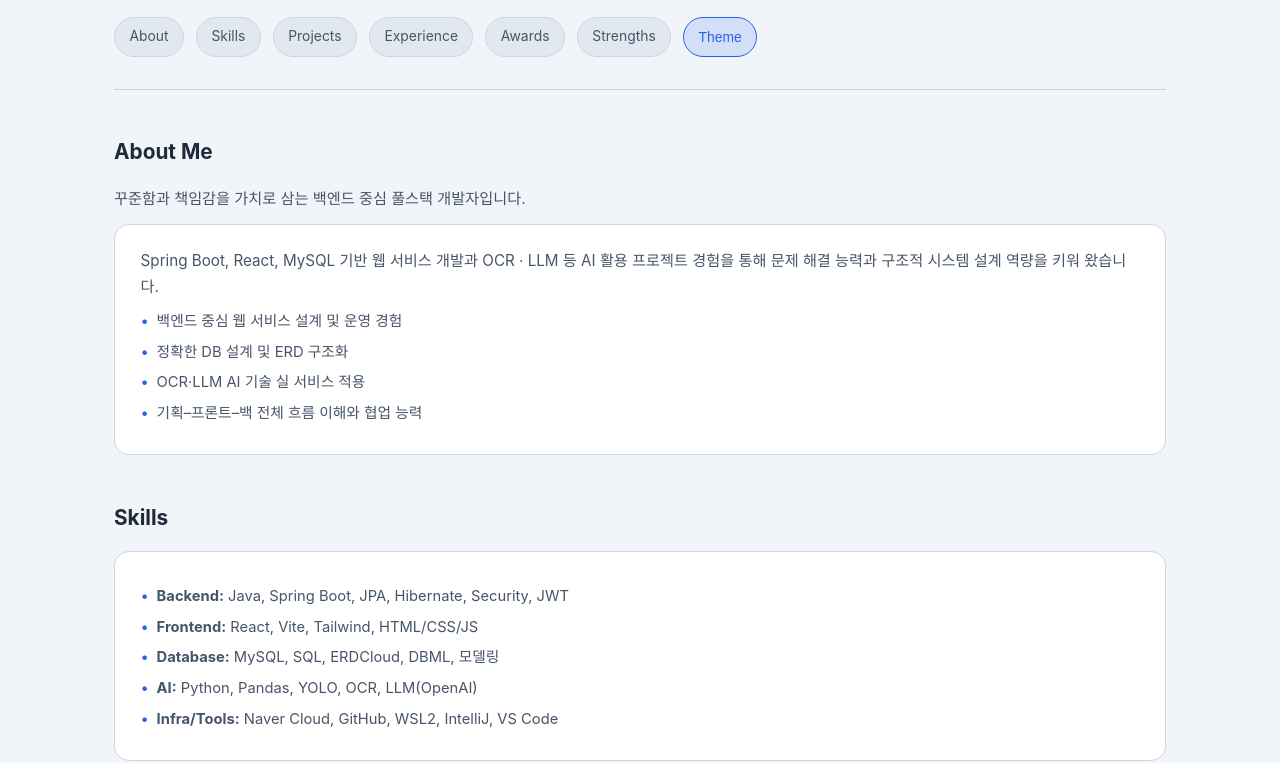
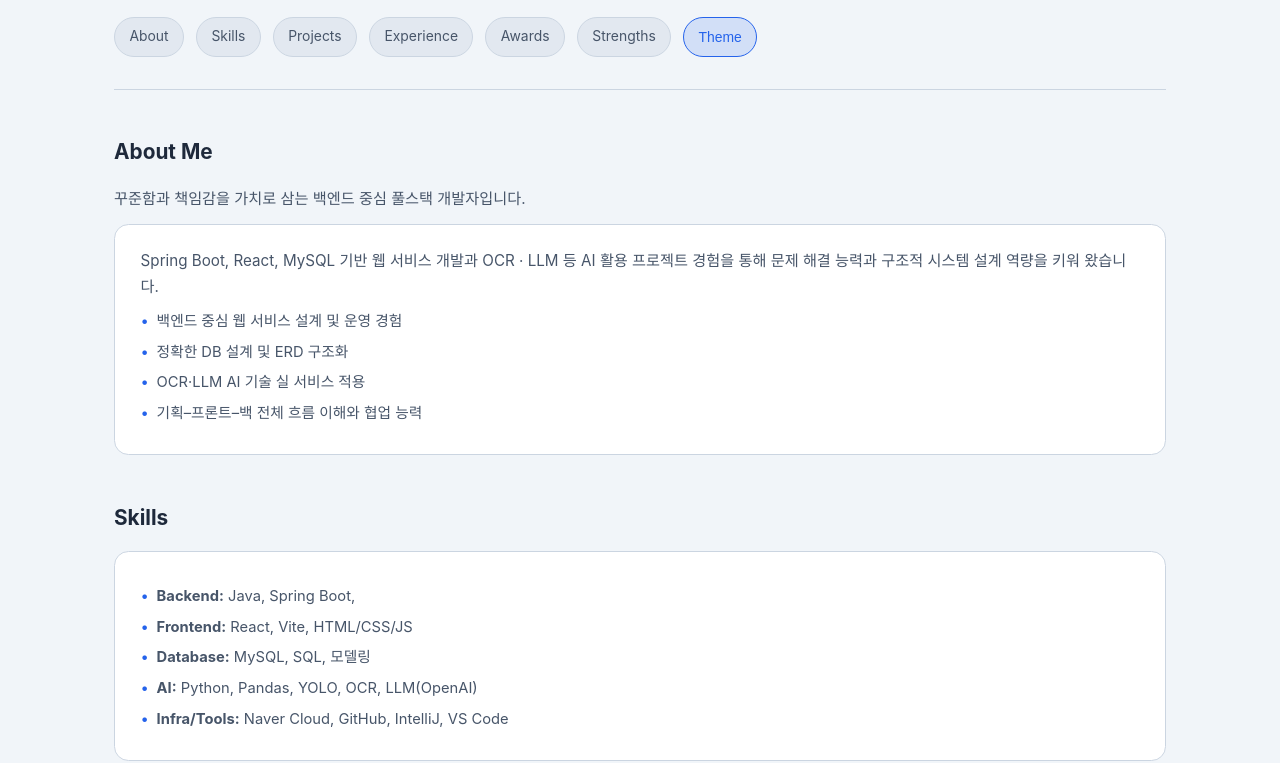
Before and after one commit to baej5600-cpu/portfolio, a website: page index.html in a window 1280 px wide. Shown: the part 189-952 px from the top of the page. Drawn offline with Linux system fonts and the light colour scheme.

Commit message:
Upgrade portfolio design

```diff
--- a/index.html
+++ b/index.html
@@ -339,11 +339,11 @@ ul li::before {
     <h2 class="section-title">Skills</h2>
     <div class="card">
         <ul>
-            <li><b>Backend:</b> Java, Spring Boot, JPA, Hibernate, Security, JWT</li>
-            <li><b>Frontend:</b> React, Vite, Tailwind, HTML/CSS/JS</li>
-            <li><b>Database:</b> MySQL, SQL, ERDCloud, DBML, 모델링</li>
+            <li><b>Backend:</b> Java, Spring Boot,</li>
+            <li><b>Frontend:</b> React, Vite, HTML/CSS/JS</li>
+            <li><b>Database:</b> MySQL, SQL, 모델링</li>
             <li><b>AI:</b> Python, Pandas, YOLO, OCR, LLM(OpenAI)</li>
-            <li><b>Infra/Tools:</b> Naver Cloud, GitHub, WSL2, IntelliJ, VS Code</li>
+            <li><b>Infra/Tools:</b> Naver Cloud, GitHub, IntelliJ, VS Code</li>
         </ul>
     </div>
 </section>
@@ -376,7 +376,6 @@ ul li::before {
         <div class="card">
             <h3>프로젝트 성과</h3>
             <ul>
-                <li>AI 기반 위험도 분석 기능 제공</li>
                 <li>OCR 자동화 메뉴 등록 효율 극대화</li>
                 <li>예약·결제·환불 전체 서비스 플로우 구성</li>
                 <li><b>스마트인재개발원 최우수상</b> 수상</li>
```
